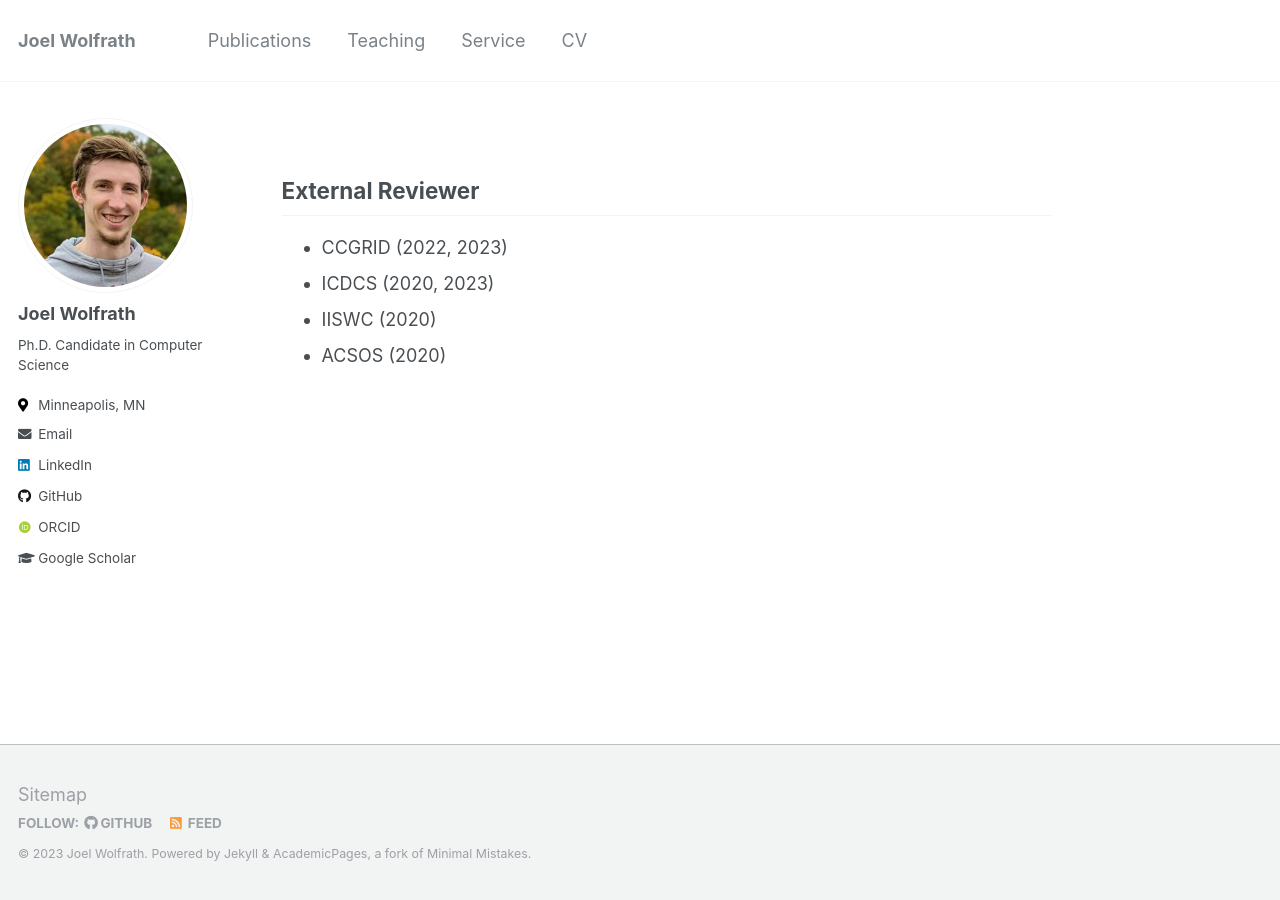
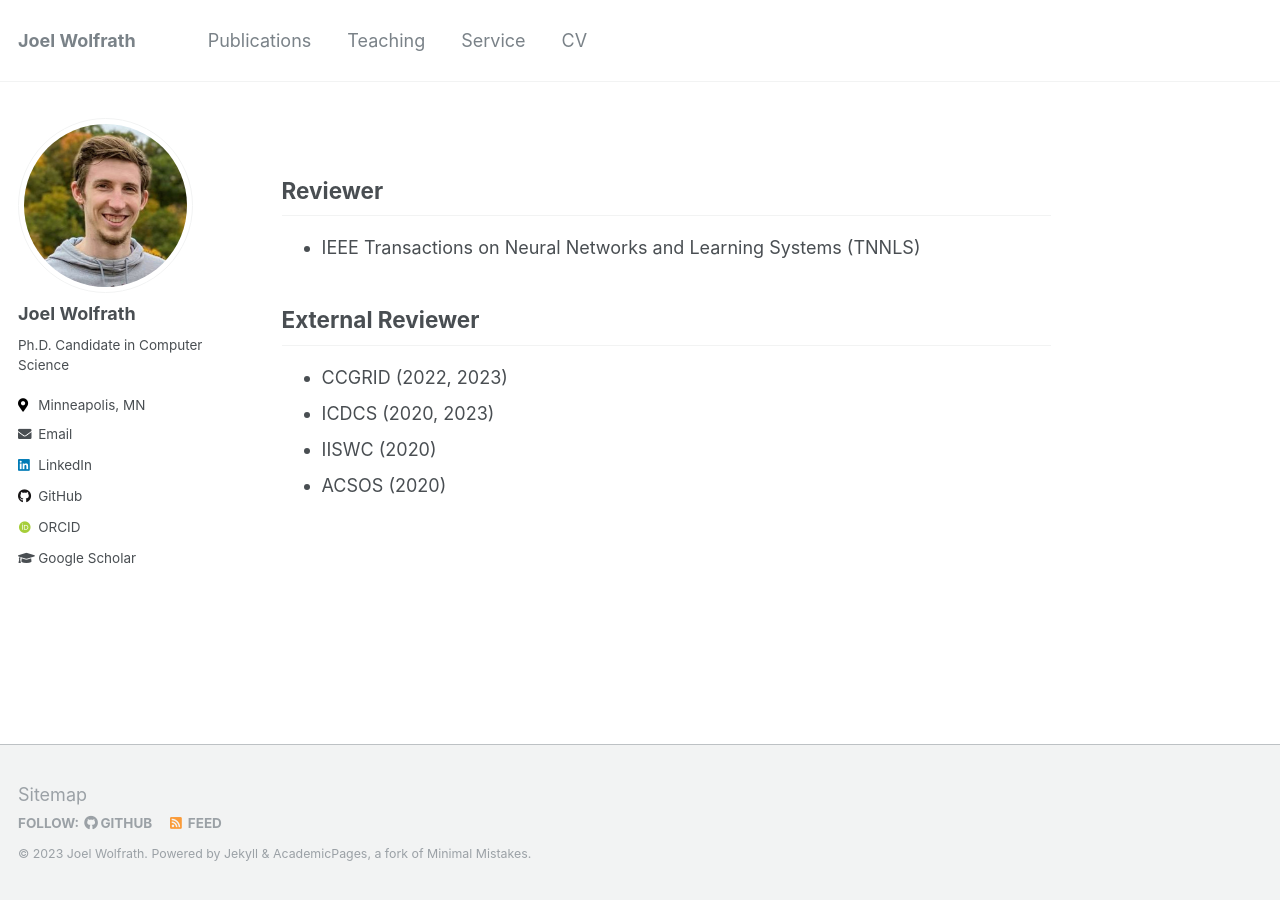
Before and after one commit to jswolfrath/jswolfrath.github.io, a Jekyll site: the page built from _pages/service.md, in a window 1280 px wide. Built offline with Jekyll 4.4.1, drawn with Linux system fonts in a browser that asks for light colours; some web fonts are replaced.

Commit message:
Add TNNLS review

```diff
--- a/_pages/service.md
+++ b/_pages/service.md
@@ -2,6 +2,10 @@
 permalink: /service/
 title: ""
 ---
+
+## Reviewer
+
+* IEEE Transactions on Neural Networks and Learning Systems (TNNLS)
 
 ## External Reviewer
 
```
